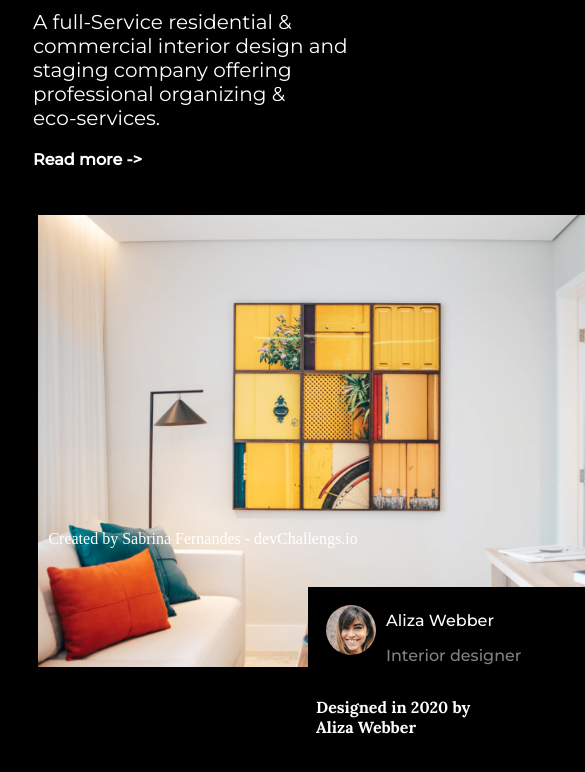
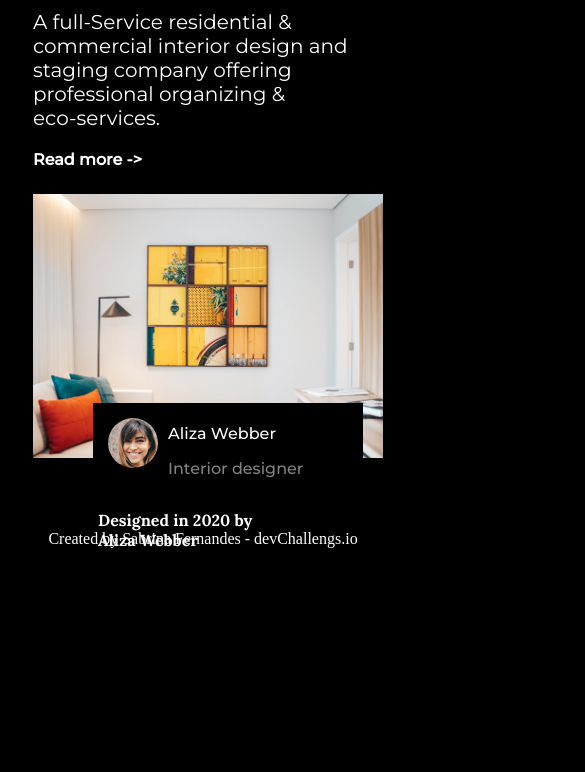
Before and after one commit to sabrinapratafernandes/Interior_consultant_devchallengs, a plain HTML site: page index.html in a window 390 px wide. Shown: the part 296-1068 px from the top of the page, 585 px wide, since content can reach past the window. After the commit the page ends 895 px from the top, so only its background shows below. Drawn offline with nearby package versions, Linux system fonts and the light colour scheme.

Commit message:
ajustes-layout

```diff
--- a/index.html
+++ b/index.html
@@ -61,7 +61,7 @@
         eco-services.
       </p>
 
-      <p class="content-aditional">Read more -></p>
+      <a class="content-aditional">Read more -></a>
     </div>
 
     <section class="content-2">
--- a/style.css
+++ b/style.css
@@ -163,6 +163,26 @@ flex-wrap: wrap;
 
 }
 
+@media (max-width:769px){
+  .img-1 img {
+  margin: 25px;
+  max-width: 350px;
+  }
+
+  .profile-card{
+    background-color: black;
+    display: flex;
+    flex-direction: column;
+    padding: 5px;
+    color: white;
+    width: 260px;
+    height: auto;
+    position: relative;
+    margin-top: -80px;
+    margin-left: 85px;
+  }
+}
+
 .profile-card__personal-info{
   display: flex;
 }
```
